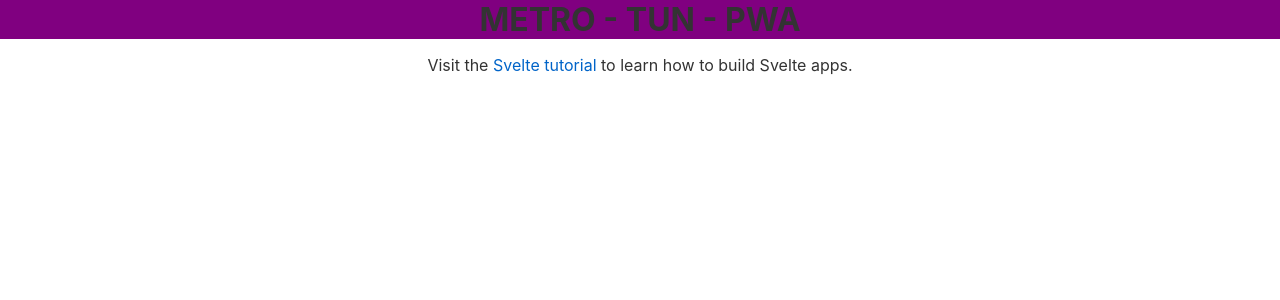
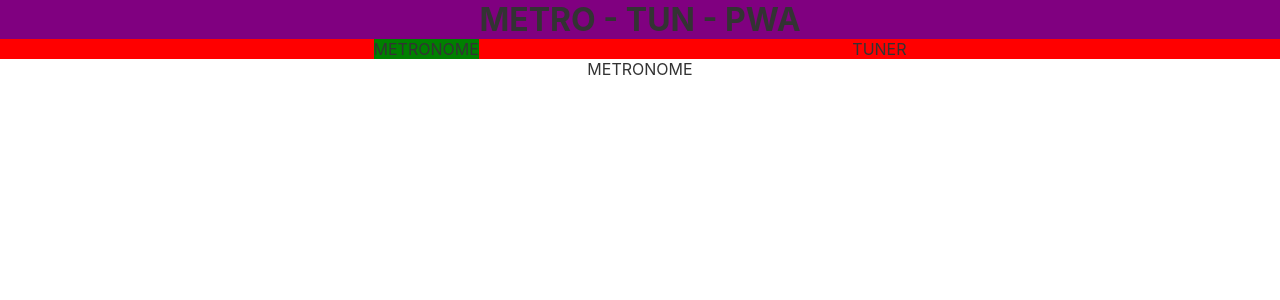
Before and after one commit to Raffaele/metronome-tuner-pwa, a Svelte app: page / in a window 1280 px wide. Shown: the top 300 px of the page. Built offline with nearby package versions, Linux system fonts and the light colour scheme.

Commit message:
Tool selection added

```diff
--- a/src/App.svelte
+++ b/src/App.svelte
@@ -1,10 +1,25 @@
 <script lang="ts">
 	import Header from './components/Header.svelte';
+	import Selector from './components/Selector.svelte';
+	import Metronome from './components/Metronome.svelte';
+	import Tuner from './components/Tuner.svelte';
+	import {toolSelection, ToolSelection} from './stores/toolSelection';
+
+	let selectedTool: ToolSelection;
+
+	toolSelection.subscribe((selected) => {
+		selectedTool = selected;
+	});
 </script>
 
 <main>
 	<Header />
-	<p>Visit the <a href="https://svelte.dev/tutorial">Svelte tutorial</a> to learn how to build Svelte apps.</p>
+	<Selector />
+	{#if selectedTool === ToolSelection.Metronome}
+		<Metronome />
+	{:else}
+		<Tuner />
+	{/if}
 </main>
 
 <style>
--- /dev/null
+++ b/src/components/Metronome.svelte
@@ -0,0 +1 @@
+<div>METRONOME</div>
--- /dev/null
+++ b/src/components/Selector.svelte
@@ -0,0 +1,29 @@
+<script lang="ts">
+  import {toolSelection, ToolSelection} from '../stores/toolSelection';
+  let selectedTool: ToolSelection;
+
+  toolSelection.subscribe((selected) => {
+    selectedTool = selected;
+  });
+</script>
+
+<div class="selector">
+  <div on:click={() => toolSelection.set(ToolSelection.Metronome)} class:selected={selectedTool===ToolSelection.Metronome}>
+    METRONOME
+  </div>
+  <div on:click={() => toolSelection.set(ToolSelection.Tuner)} class:selected={selectedTool===ToolSelection.Tuner}>
+    TUNER
+  </div>
+</div>
+
+<style>
+  .selector {
+    background-color: red;
+    display: flex;
+    justify-content: space-evenly;
+  }
+
+  .selected {
+    background-color: green;
+  }
+</style>
--- /dev/null
+++ b/src/components/Tuner.svelte
@@ -0,0 +1 @@
+<div>Tuner</div>
--- /dev/null
+++ b/src/stores/toolSelection.ts
@@ -0,0 +1,8 @@
+import { writable } from 'svelte/store';
+
+export enum ToolSelection {
+  Metronome = 'METRONOME',
+  Tuner = 'TUNER'
+};
+
+export const toolSelection = writable<ToolSelection>(ToolSelection.Metronome);
```
